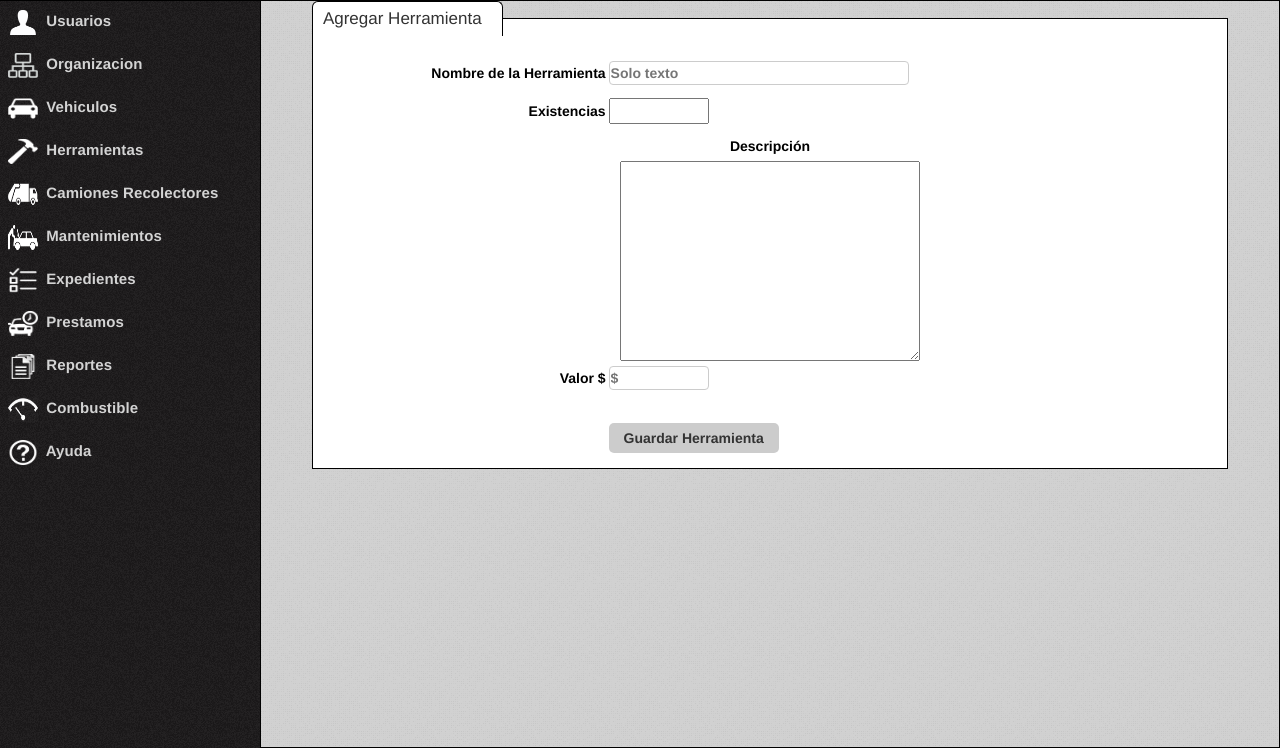
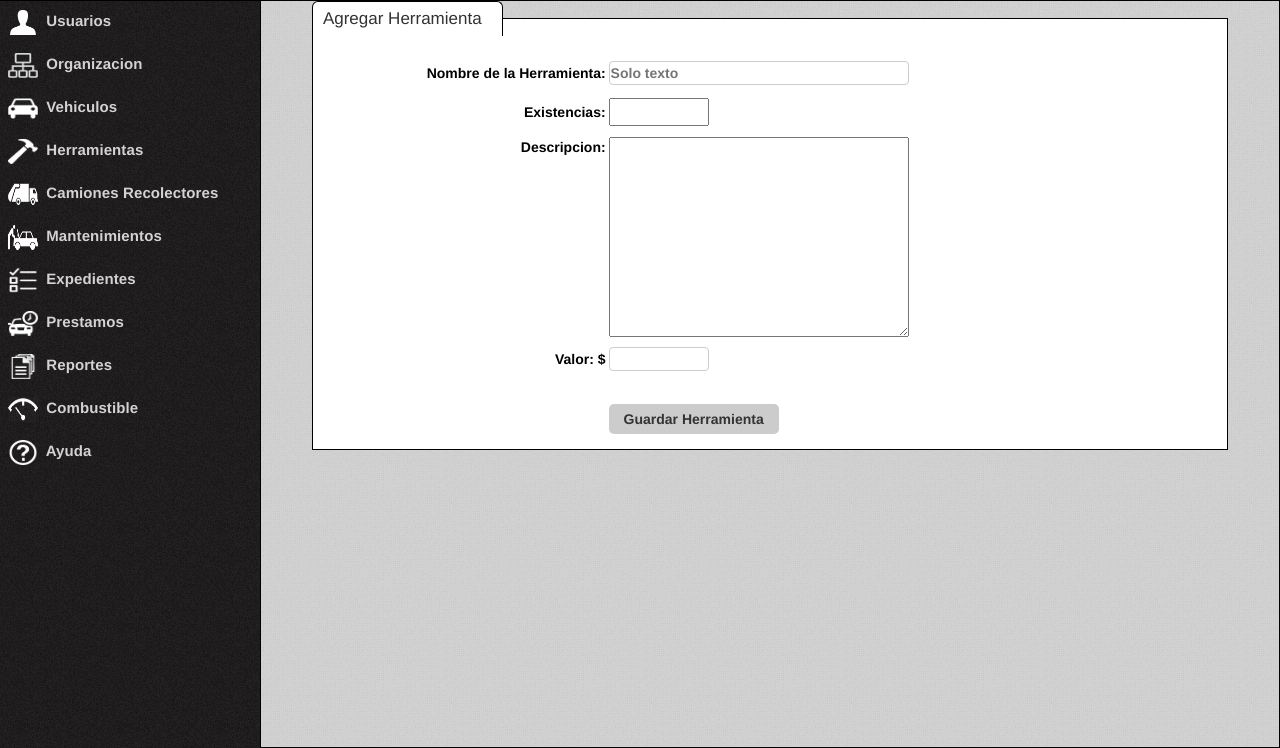
Before and after one commit to nandofer1/SCFV_DSI2, a CakePHP app: the page made by app/View/Tools/add.ctp in a window 1280 px wide. Shown: the part 52-800 px from the top of the page. Run offline with PHP 8.4 and a stand-in for CakePHP, Linux system fonts and the light colour scheme; the template is opened without the code that fills it, so the values that code supplies are empty; form fields are guessed from the names that the template uses; some libraries are stand-ins or nearby versions.

Commit message:
Update add.ctp

```diff
--- a/app/View/Tools/add.ctp
+++ b/app/View/Tools/add.ctp
@@ -7,11 +7,12 @@
     <?php
  //UTILIZAMOS EL HELPER FORM , generar un formulario de forma mas rapido
 echo $this->Form->create('Tool'); // se le pone el nombre del modelo para el que se quiere generar el formulario
-echo $this->Form->input('herramienta',  array('label'=>'Nombre de la Herramienta','style'=>'width: 300px ;','placeholder'=>'Solo texto','pattern'=>'^[A-Za-záéíóúÁÉÍÓÚñ\s]*$'));
-echo $this->Form->input('existencia',  array('type'=>'number','label'=>'Existencias','style'=>'width: 100px ;','maxlength'=>'4'));
-echo $this->Form->label('Descripción');echo '<br>';
-echo $this->Form->textarea('descripcion',array('style'=>'width: 300px; height:200px;','pattern'=>'/^[A-Za-z0-9áéíóúÁÉÍÓÚÑñ\s]{1,}$/i','required'=>'true'));
-echo $this->Form->input('valor',array('type'=>'number','step'=>'0.2','label'=>'Valor $','type'=>'text','style'=>'width: 100px;','required'=>'true','placeholder'=>'$'));
+echo $this->Form->input('herramienta',  array('label'=>'Nombre de la Herramienta: ','style'=>'width: 300px ;','placeholder'=>'Solo texto','pattern'=>'^[A-Za-záéíóúÁÉÍÓÚñ\s]*$'));
+echo $this->Form->input('existencia',  array('type'=>'number','label'=>'Existencias: ','style'=>'width: 100px ; height: 2em;','maxlength'=>'4'));
+//echo $this->Form->label('Descripción');echo '<br>';
+//echo $this->Form->textarea('descripcion',array('style'=>'width: 300px; height:200px;'));
+	echo $this->Form->input('descripcion', array('label'=>'Descripcion: ', 'type' => 'textarea', 'style'=>'width: 300px; height:200px;','pattern'=>'/^[A-Za-z0-9áéíóúÁÉÍÓÚÑñ\s]{1,}$/i','required'=>'true'));
+echo $this->Form->input('valor',array('type'=>'number','step'=>'0.2','label'=>'Valor: $','type'=>'text','style'=>'width: 100px;','required'=>'true','placeholder'=>''));
 echo '<div class="input"><br>';
 echo $this->Form->end('Guardar Herramienta');
 echo '</div>';
```
